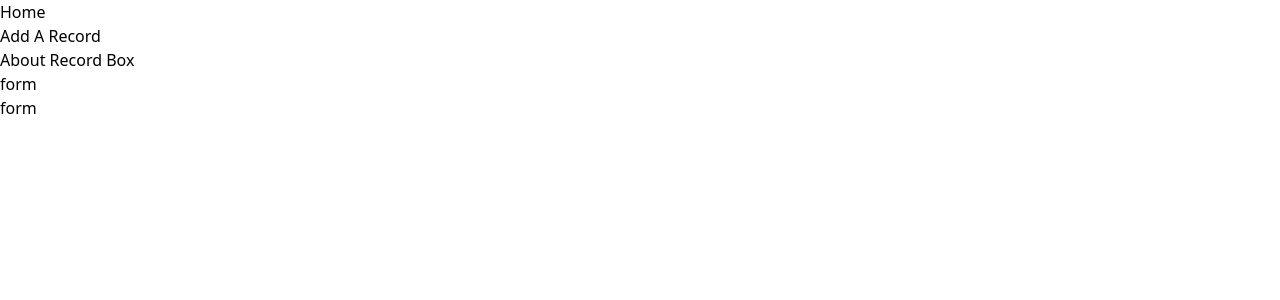
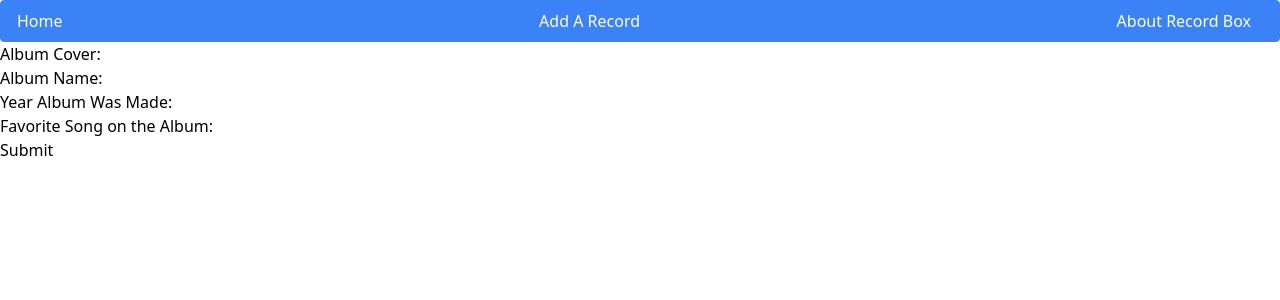
Before and after one commit to drew-anello/record-box, a Next.js app: page /add in a window 1280 px wide. Shown: the top 300 px of the page. Built offline with nearby package versions, Linux system fonts and the light colour scheme.

Commit message:
adds styling to nav updates form

```diff
--- a/components/Nav.tsx
+++ b/components/Nav.tsx
@@ -3,14 +3,14 @@ import Link from "next/link";
 export default function Nav () {
     return(
         <div>
-            <ul>
-                <li>
+            <ul className="flex justify-between inline-block border border-blue-500 bg-blue-500 rounded py-2 px-4 bg-blue-500 hover:bg-blue-700 text-white">
+                <li className="mr-3 ">
                     <Link href="/">Home</Link>
                 </li>
-                <li>
+                <li className="mr-3">
                     <Link href="/add">Add A Record</Link>
                 </li>
-                <li>
+                <li className="mr-3">
                     <Link href="/about">About Record Box</Link>
                 </li>
             </ul>
--- a/pages/add.tsx
+++ b/pages/add.tsx
@@ -1,8 +1,60 @@
-export default function Add () {
-    return (
-        <div>
-            <h1>form</h1>
-            <h2>form</h2>
-        </div>
-    )
+import { useState } from 'react';
+
+export default function Add() {
+  const [albumCover, setAlbumCover] = useState('');
+  const [albumName, setAlbumName] = useState('');
+  const [albumYear, setAlbumYear] = useState('');
+  const [favoriteSong, setFavoriteSong] = useState('');
+
+  const handleSubmit = (event) => {
+    event.preventDefault();
+    console.log(albumCover, albumName, albumYear, favoriteSong);
+    // You can submit the form data to your backend API here
+  };
+
+  const handleAlbumCoverChange = (event) => {
+    setAlbumCover(event.target.value);
+  };
+
+  const handleAlbumNameChange = (event) => {
+    setAlbumName(event.target.value);
+  };
+
+  const handleAlbumYearChange = (event) => {
+    setAlbumYear(event.target.value);
+  };
+
+  const handleFavoriteSongChange = (event) => {
+    setFavoriteSong(event.target.value);
+  };
+
+  return (
+    <form onSubmit={handleSubmit}>
+      <div>
+        <label>
+          Album Cover:
+          <input type="text" value={albumCover} onChange={handleAlbumCoverChange} />
+        </label>
+      </div>
+      <div>
+        <label>
+          Album Name:
+          <input type="text" value={albumName} onChange={handleAlbumNameChange} />
+        </label>
+      </div>
+      <div>
+        <label>
+          Year Album Was Made:
+          <input type="text" value={albumYear} onChange={handleAlbumYearChange} />
+        </label>
+      </div>
+      <div>
+        <label>
+          Favorite Song on the Album:
+          <input type="text" value={favoriteSong} onChange={handleFavoriteSongChange} />
+        </label>
+      </div>
+      <button type="submit">Submit</button>
+    </form>
+  );
 }
--- a/tsconfig.json
+++ b/tsconfig.json
@@ -15,6 +15,6 @@
     "jsx": "preserve",
     "incremental": true
   },
-  "include": ["next-env.d.ts", "**/*.ts", "**/*.tsx", "pages/add/add.js"],
+  "include": ["next-env.d.ts", "**/*.ts", "**/*.tsx", "pages/add.js"],
   "exclude": ["node_modules"]
 }
```
